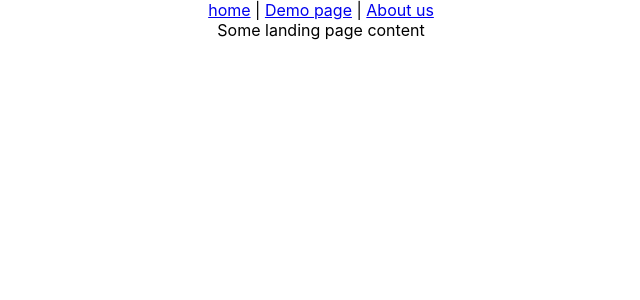
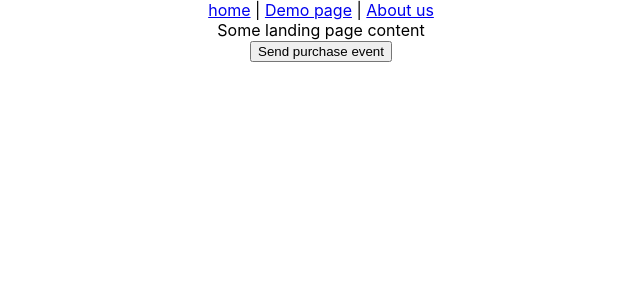
Before and after one commit to omar-sr88/google-analytics-demo, a React (Create React App) app: page / in a window 1280 px wide. Shown: the top 300 px of the page, without its empty margins (319-959 px from the left). Built offline with nearby package versions, Linux system fonts and the light colour scheme.

Commit message:
Sending event via button click

```diff
--- a/package.json
+++ b/package.json
@@ -8,6 +8,7 @@
     "@testing-library/user-event": "^13.5.0",
     "react": "^18.2.0",
     "react-dom": "^18.2.0",
+    "react-ga": "^3.3.1",
     "react-router-dom": "^6.3.0",
     "react-scripts": "5.0.1",
     "web-vitals": "^2.1.4"
--- a/src/App.js
+++ b/src/App.js
@@ -1,7 +1,27 @@
+import ReactGA from "react-ga";
 import "./App.css";
 import { Link } from "react-router-dom";
 
+ReactGA.initialize("UA-237915805-1");
+ReactGA.plugin.require("ec");
+
 function App() {
+  const handleButtonClick = () => {
+    ReactGA.plugin.execute("ec", "addProduct", {
+      id: 1,
+      name: "test product",
+      category: "fake test",
+      brand: "jane tests inc",
+      price: 30,
+      quantity: 2,
+    });
+    ReactGA.plugin.execute("ec", "setAction", "purchase", {
+      id: 1,
+      revenue: 60,
+    });
+    ReactGA.ga("send", "event", "UX", "click", "checkout success");
+  };
+
   return (
     <div className="App">
       <nav>
@@ -9,6 +29,7 @@ function App() {
         <Link to="/expenses">About us</Link>
       </nav>
       <div>Some landing page content</div>
+      <button onClick={handleButtonClick}>Send purchase event</button>
     </div>
   );
 }
```
Also changed, not shown: 1 other file (tests, documents, lock files or other folders).
